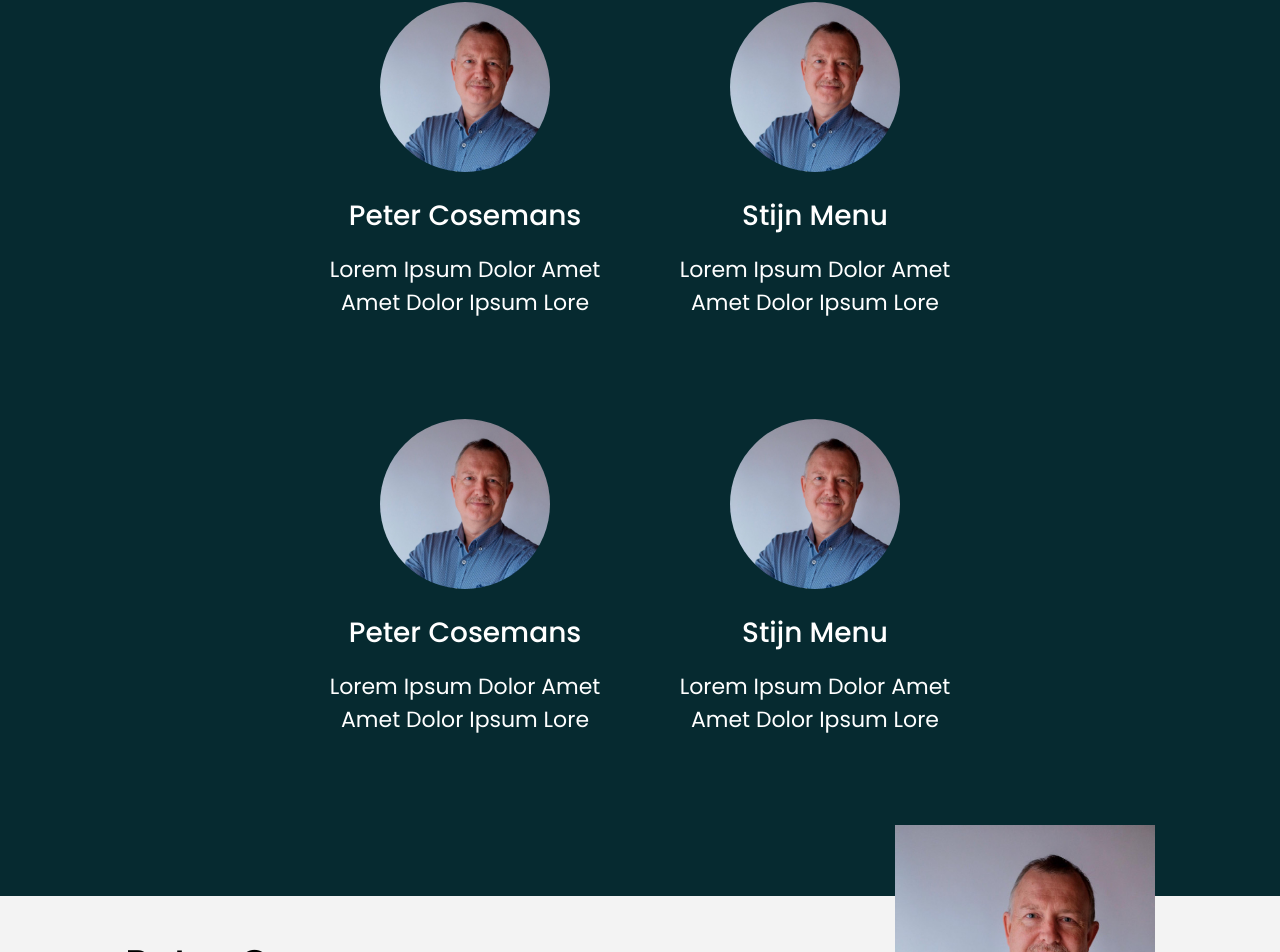
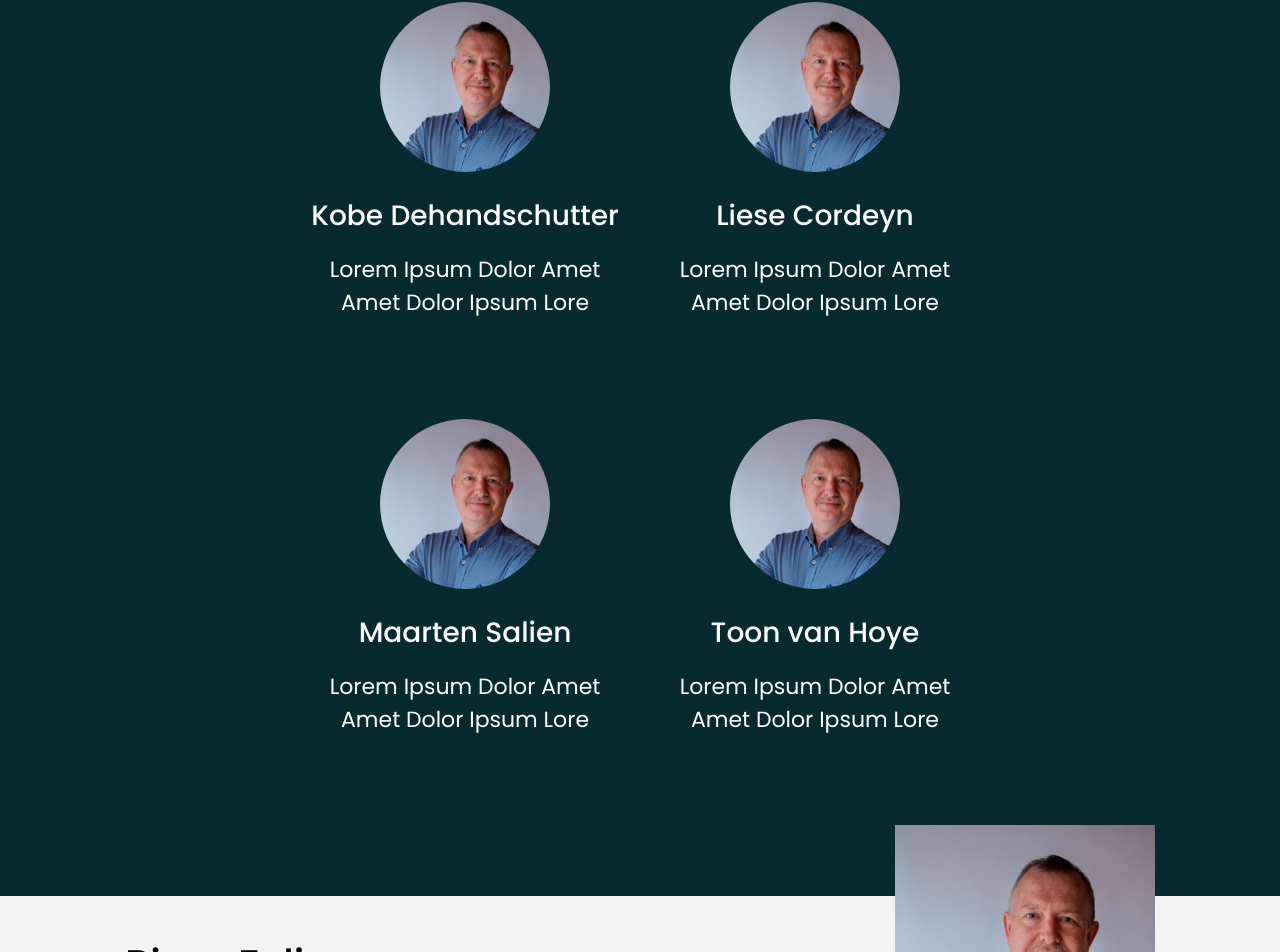
Before and after one commit to Euricom/landing-bootcamp2023, a Next.js app: page / in a window 1280 px wide. Shown: the part 1980-2932 px from the top of the page. Built offline with nearby package versions, Linux system fonts and the light colour scheme.

Commit message:
feat: add 6 bootcampers placeholders

```diff
--- a/src/app/bootcampers.json
+++ b/src/app/bootcampers.json
@@ -1,16 +1,52 @@
 {
-  "peter-cosemans": {
+  "bjorn-felix": {
     "id": 1,
-    "name": "Peter Cosemans",
+    "name": "Bjorn Felix",
     "imageUrl": "/peter.jpeg",
     "education": "Master in Software Development",
     "title": "Fullstack JavaScript Developer",
     "overview": "Lorem Ipsum Dolor Amet Amet Dolor Ipsum Lore",
     "description": "Lorem ipsum dolor sit amet, consectetur adipiscing elit. Sed sed dui sit amet ipsum facilisis placerat at non nisi. Suspendisse potenti. Etiam porta ex vel imperdiet pellentesque. Vivamus vitae ipsum eget magna ultricies blandit. Pellentesque mattis ultricies est eget viverra. Sed volutpat in neque in imperdiet. Maecenas non urna tortor. Curabitur consequat quam est, nec mattis dui varius vel. Etiam eros turpis, cursus vel urna in, ornare lacinia lectus. Fusce placerat libero vel metus venenatis, nec ornare urna luctus.\n\nDuis in facilisis velit, eget facilisis nisl. Pellentesque habitant morbi tristique senectus et netus et malesuada fames ac turpis egestas. Phasellus ut est a purus pretium semper vel at felis. Suspendisse potenti. Donec lectus sapien, eleifend in justo quis, commodo suscipit lectus. Ut purus elit, dictum vitae porttitor nec, tempus quis urna. Praesent porttitor vel ante ac egestas. Mauris rhoncus sapien non enim porta porttitor. Nulla tristique sit amet dolor non mattis. Duis efficitur et sem id pharetra. Phasellus finibus metus augue, sit amet feugiat risus convallis eget. Mauris eleifend molestie dignissim. Quisque eu suscipit ante. Vivamus eu malesuada ante. Suspendisse lobortis rutrum massa, ac porta sem vestibulum ac. In sed risus sed libero maximus tristique."
   },
-  "stijn-menu": {
+  "kobe-brants": {
     "id": 2,
-    "name": "Stijn Menu",
+    "name": "Kobe Brants",
+    "imageUrl": "/peter.jpeg",
+    "education": "Master in Software Development",
+    "title": "Fullstack JavaScript Developer",
+    "overview": "Lorem Ipsum Dolor Amet Amet Dolor Ipsum Lore",
+    "description": "Lorem ipsum dolor sit amet, consectetur adipiscing elit. Sed sed dui sit amet ipsum facilisis placerat at non nisi. Suspendisse potenti. Etiam porta ex vel imperdiet pellentesque. Vivamus vitae ipsum eget magna ultricies blandit. Pellentesque mattis ultricies est eget viverra. Sed volutpat in neque in imperdiet. Maecenas non urna tortor. Curabitur consequat quam est, nec mattis dui varius vel. Etiam eros turpis, cursus vel urna in, ornare lacinia lectus. Fusce placerat libero vel metus venenatis, nec ornare urna luctus.\n\nDuis in facilisis velit, eget facilisis nisl. Pellentesque habitant morbi tristique senectus et netus et malesuada fames ac turpis egestas. Phasellus ut est a purus pretium semper vel at felis. Suspendisse potenti. Donec lectus sapien, eleifend in justo quis, commodo suscipit lectus. Ut purus elit, dictum vitae porttitor nec, tempus quis urna. Praesent porttitor vel ante ac egestas. Mauris rhoncus sapien non enim porta porttitor. Nulla tristique sit amet dolor non mattis. Duis efficitur et sem id pharetra. Phasellus finibus metus augue, sit amet feugiat risus convallis eget. Mauris eleifend molestie dignissim. Quisque eu suscipit ante. Vivamus eu malesuada ante. Suspendisse lobortis rutrum massa, ac porta sem vestibulum ac. In sed risus sed libero maximus tristique."
+  },
+  "kobe-dehandschutter": {
+    "id": 3,
+    "name": "Kobe Dehandschutter",
+    "imageUrl": "/peter.jpeg",
+    "education": "Master in Software Development",
+    "title": "Fullstack JavaScript Developer",
+    "overview": "Lorem Ipsum Dolor Amet Amet Dolor Ipsum Lore",
+    "description": "Lorem ipsum dolor sit amet, consectetur adipiscing elit. Sed sed dui sit amet ipsum facilisis placerat at non nisi. Suspendisse potenti. Etiam porta ex vel imperdiet pellentesque. Vivamus vitae ipsum eget magna ultricies blandit. Pellentesque mattis ultricies est eget viverra. Sed volutpat in neque in imperdiet. Maecenas non urna tortor. Curabitur consequat quam est, nec mattis dui varius vel. Etiam eros turpis, cursus vel urna in, ornare lacinia lectus. Fusce placerat libero vel metus venenatis, nec ornare urna luctus.\n\nDuis in facilisis velit, eget facilisis nisl. Pellentesque habitant morbi tristique senectus et netus et malesuada fames ac turpis egestas. Phasellus ut est a purus pretium semper vel at felis. Suspendisse potenti. Donec lectus sapien, eleifend in justo quis, commodo suscipit lectus. Ut purus elit, dictum vitae porttitor nec, tempus quis urna. Praesent porttitor vel ante ac egestas. Mauris rhoncus sapien non enim porta porttitor. Nulla tristique sit amet dolor non mattis. Duis efficitur et sem id pharetra. Phasellus finibus metus augue, sit amet feugiat risus convallis eget. Mauris eleifend molestie dignissim. Quisque eu suscipit ante. Vivamus eu malesuada ante. Suspendisse lobortis rutrum massa, ac porta sem vestibulum ac. In sed risus sed libero maximus tristique."
+  },
+  "liese-cordeyn": {
+    "id": 4,
+    "name": "Liese Cordeyn",
+    "imageUrl": "/peter.jpeg",
+    "education": "Master in Software Development",
+    "title": "Fullstack JavaScript Developer",
+    "overview": "Lorem Ipsum Dolor Amet Amet Dolor Ipsum Lore",
+    "description": "Lorem ipsum dolor sit amet, consectetur adipiscing elit. Sed sed dui sit amet ipsum facilisis placerat at non nisi. Suspendisse potenti. Etiam porta ex vel imperdiet pellentesque. Vivamus vitae ipsum eget magna ultricies blandit. Pellentesque mattis ultricies est eget viverra. Sed volutpat in neque in imperdiet. Maecenas non urna tortor. Curabitur consequat quam est, nec mattis dui varius vel. Etiam eros turpis, cursus vel urna in, ornare lacinia lectus. Fusce placerat libero vel metus venenatis, nec ornare urna luctus.\n\nDuis in facilisis velit, eget facilisis nisl. Pellentesque habitant morbi tristique senectus et netus et malesuada fames ac turpis egestas. Phasellus ut est a purus pretium semper vel at felis. Suspendisse potenti. Donec lectus sapien, eleifend in justo quis, commodo suscipit lectus. Ut purus elit, dictum vitae porttitor nec, tempus quis urna. Praesent porttitor vel ante ac egestas. Mauris rhoncus sapien non enim porta porttitor. Nulla tristique sit amet dolor non mattis. Duis efficitur et sem id pharetra. Phasellus finibus metus augue, sit amet feugiat risus convallis eget. Mauris eleifend molestie dignissim. Quisque eu suscipit ante. Vivamus eu malesuada ante. Suspendisse lobortis rutrum massa, ac porta sem vestibulum ac. In sed risus sed libero maximus tristique."
+  },
+  "maarten-salien": {
+    "id": 5,
+    "name": "Maarten Salien",
+    "imageUrl": "/peter.jpeg",
+    "education": "Master in Software Development",
+    "title": "Fullstack JavaScript Developer",
+    "overview": "Lorem Ipsum Dolor Amet Amet Dolor Ipsum Lore",
+    "description": "Lorem ipsum dolor sit amet, consectetur adipiscing elit. Sed sed dui sit amet ipsum facilisis placerat at non nisi. Suspendisse potenti. Etiam porta ex vel imperdiet pellentesque. Vivamus vitae ipsum eget magna ultricies blandit. Pellentesque mattis ultricies est eget viverra. Sed volutpat in neque in imperdiet. Maecenas non urna tortor. Curabitur consequat quam est, nec mattis dui varius vel. Etiam eros turpis, cursus vel urna in, ornare lacinia lectus. Fusce placerat libero vel metus venenatis, nec ornare urna luctus.\n\nDuis in facilisis velit, eget facilisis nisl. Pellentesque habitant morbi tristique senectus et netus et malesuada fames ac turpis egestas. Phasellus ut est a purus pretium semper vel at felis. Suspendisse potenti. Donec lectus sapien, eleifend in justo quis, commodo suscipit lectus. Ut purus elit, dictum vitae porttitor nec, tempus quis urna. Praesent porttitor vel ante ac egestas. Mauris rhoncus sapien non enim porta porttitor. Nulla tristique sit amet dolor non mattis. Duis efficitur et sem id pharetra. Phasellus finibus metus augue, sit amet feugiat risus convallis eget. Mauris eleifend molestie dignissim. Quisque eu suscipit ante. Vivamus eu malesuada ante. Suspendisse lobortis rutrum massa, ac porta sem vestibulum ac. In sed risus sed libero maximus tristique."
+  },
+  "toon-van-hoye": {
+    "id": 6,
+    "name": "Toon van Hoye",
     "imageUrl": "/peter.jpeg",
     "education": "Master in Software Development",
     "title": "Fullstack JavaScript Developer",
--- a/src/app/page.tsx
+++ b/src/app/page.tsx
@@ -6,24 +6,46 @@ import Steps from "@/sections/Steps";
 import BootcamperOverview from "@/sections/BootcamperOverview";
 import BootcamperDetail from "@/sections/BootcamperDetail/BootcamperDetail";
 import Shortlist from "@/sections/Shortlist";
+import BootcampersJSON from "@/app/bootcampers.json";
 
 type Shortlist = number[];
 type Bootcamper = {
   id: number;
+  imageUrl: string;
   name: string;
-  imageUrl: string;
 };
+
 export default function Home() {
   const bootcampers: Bootcamper[] = [
     {
-      id: 1,
-      name: "Peter Cosemans",
-      imageUrl: "/peter.jpeg",
+      id: BootcampersJSON["bjorn-felix"].id,
+      imageUrl: BootcampersJSON["bjorn-felix"].imageUrl,
+      name: BootcampersJSON["bjorn-felix"].name,
     },
     {
-      id: 2,
-      name: "Stijn Menu",
-      imageUrl: "/peter.jpeg",
+      id: BootcampersJSON["kobe-brants"].id,
+      imageUrl: BootcampersJSON["kobe-brants"].imageUrl,
+      name: BootcampersJSON["kobe-brants"].name,
+    },
+    {
+      id: BootcampersJSON["kobe-dehandschutter"].id,
+      imageUrl: BootcampersJSON["kobe-dehandschutter"].imageUrl,
+      name: BootcampersJSON["kobe-dehandschutter"].name,
+    },
+    {
+      id: BootcampersJSON["liese-cordeyn"].id,
+      imageUrl: BootcampersJSON["liese-cordeyn"].imageUrl,
+      name: BootcampersJSON["liese-cordeyn"].name,
+    },
+    {
+      id: BootcampersJSON["maarten-salien"].id,
+      imageUrl: BootcampersJSON["maarten-salien"].imageUrl,
+      name: BootcampersJSON["maarten-salien"].name,
+    },
+    {
+      id: BootcampersJSON["toon-van-hoye"].id,
+      imageUrl: BootcampersJSON["toon-van-hoye"].imageUrl,
+      name: BootcampersJSON["toon-van-hoye"].name,
     },
   ];
   const [shortlist, setShortlist] = useState<Shortlist>([]);
--- a/src/sections/BootcamperDetail/BootcamperDetail.tsx
+++ b/src/sections/BootcamperDetail/BootcamperDetail.tsx
@@ -1,7 +1,3 @@
-import Button from "@/components/Button";
-import Toggle from "../../components/Toggle";
-import CustomImage from "@/components/CustomImage";
-import styles from "@/styles/bootcamperDetail.module.scss";
 import Bootcamper from "./bootcamper";
 
 type Shortlist = number[];
@@ -27,13 +23,35 @@ function BootcamperDetail({
     <>
       <div className="content-wrapper">
         <Bootcamper
-          jsonId="peter-cosemans"
+          jsonId="bjorn-felix"
           shortlisted={!!shortlist.find((item) => item === 1)}
           onToggle={addOrRemoveFromShortlist}
         />
         <Bootcamper
-          jsonId="stijn-menu"
-          shortlisted={!!shortlist.find((item) => item === 1)}
+          jsonId="kobe-brants"
+          shortlisted={!!shortlist.find((item) => item === 2)}
+          onToggle={addOrRemoveFromShortlist}
+          isDark
+        />
+        <Bootcamper
+          jsonId="kobe-dehandschutter"
+          shortlisted={!!shortlist.find((item) => item === 3)}
+          onToggle={addOrRemoveFromShortlist}
+        />
+        <Bootcamper
+          jsonId="liese-cordeyn"
+          shortlisted={!!shortlist.find((item) => item === 4)}
+          onToggle={addOrRemoveFromShortlist}
+          isDark
+        />
+        <Bootcamper
+          jsonId="maarten-salien"
+          shortlisted={!!shortlist.find((item) => item === 5)}
+          onToggle={addOrRemoveFromShortlist}
+        />
+        <Bootcamper
+          jsonId="toon-van-hoye"
+          shortlisted={!!shortlist.find((item) => item === 6)}
           onToggle={addOrRemoveFromShortlist}
           isDark
         />
--- a/src/sections/BootcamperOverview/index.tsx
+++ b/src/sections/BootcamperOverview/index.tsx
@@ -8,12 +8,12 @@ function BootcamperOverview() {
     <>
       <div className="content-wrapper">
         <div className={styles["overview-wrapper"]}>
-          <Bootcamper jsonId="peter-cosemans" />
-          <Bootcamper jsonId="stijn-menu" />
-          <Bootcamper jsonId="peter-cosemans" />
-          <Bootcamper jsonId="stijn-menu" />
-          <Bootcamper jsonId="peter-cosemans" />
-          <Bootcamper jsonId="stijn-menu" />
+          <Bootcamper jsonId="bjorn-felix" />
+          <Bootcamper jsonId="kobe-brants" />
+          <Bootcamper jsonId="kobe-dehandschutter" />
+          <Bootcamper jsonId="liese-cordeyn" />
+          <Bootcamper jsonId="maarten-salien" />
+          <Bootcamper jsonId="toon-van-hoye" />
         </div>
       </div>
     </>
```
Also changed, not shown: src/sections/types.tsx (+7 -1 lines).
